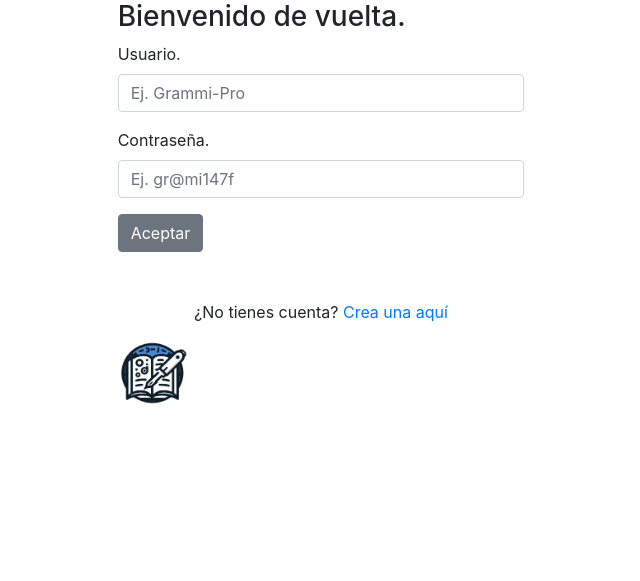
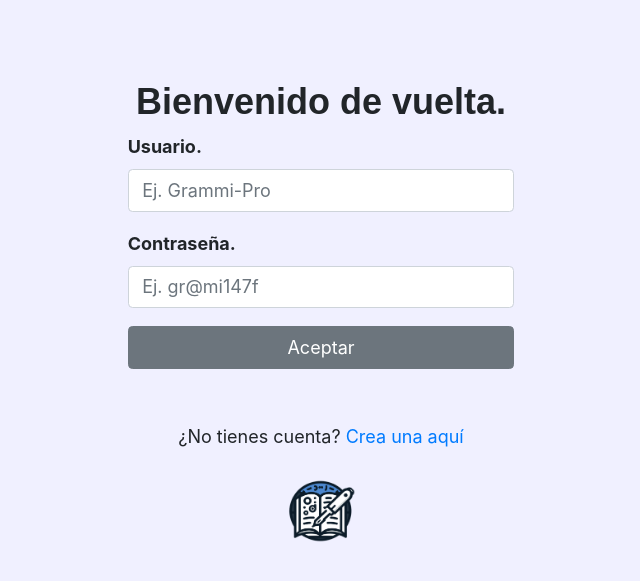
Before and after one commit to EidalPRO/Ortographic, a PHP site: page /sesion_inicio.html in a window 1280 px wide. Shown: the top 581 px of the page, without its empty margins (319-959 px from the left). Run offline with PHP 8.4, Linux system fonts and the light colour scheme; some libraries are stand-ins or nearby versions; some web fonts are replaced.

Commit message:
Sesion y registro terminado

```diff
--- a/assets/css/sesion.css
+++ b/assets/css/sesion.css
@@ -7,9 +7,9 @@
     /* background: #f5f6f7; */
 }
 
-/* body {
+body {
     background: rgb(240, 240, 255);
-} */
+}
 
 .app {
     overflow-x: hidden;
--- a/sesion_inicio.html
+++ b/sesion_inicio.html
@@ -11,7 +11,7 @@
     <script src="https://cdn.jsdelivr.net/npm/sweetalert2@11"></script>
     <link rel="stylesheet" href="assets/css/alertas-presonalizadas.css">
     <!--CSS-->
-    <link rel="stylesheet" href="assets/css/login.css">
+    <link rel="stylesheet" href="assets/css/sesion.css">
     <link rel="shortcut icon" href="assets/imagenes/logoOrtographic.webp" type="image/x-icon">
     <title>Ortographic game</title>
 </head>
```
